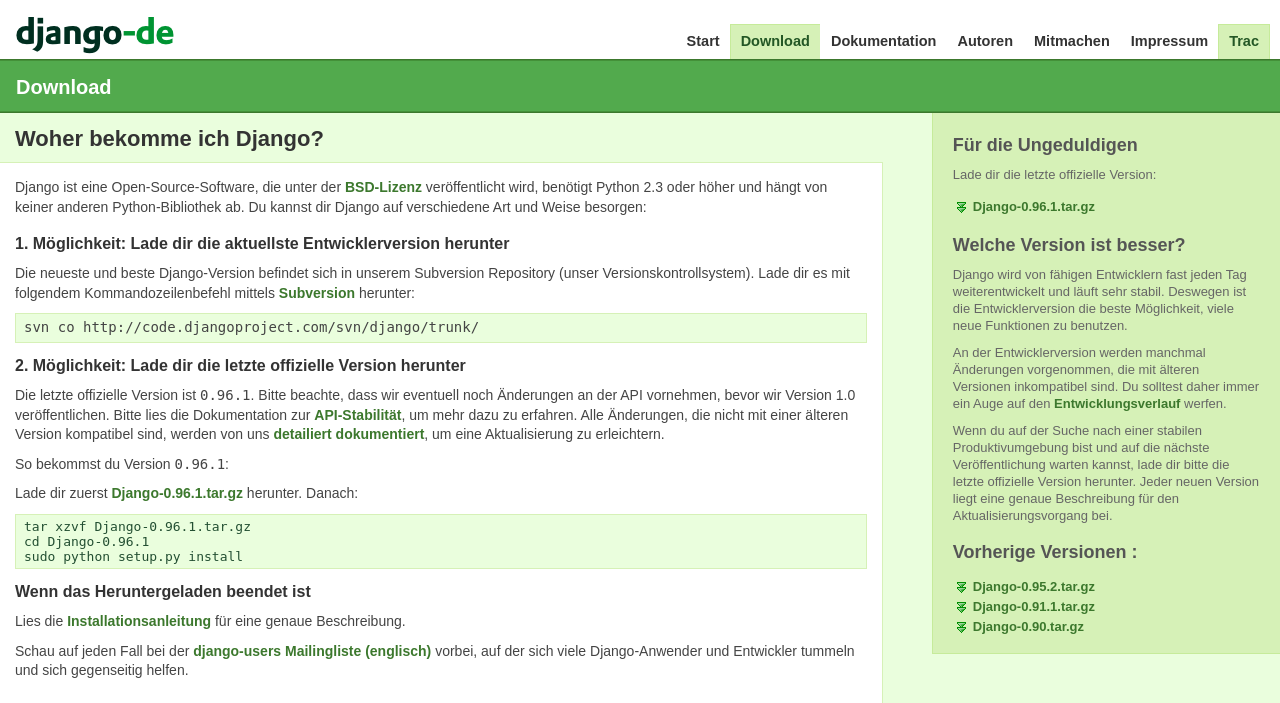
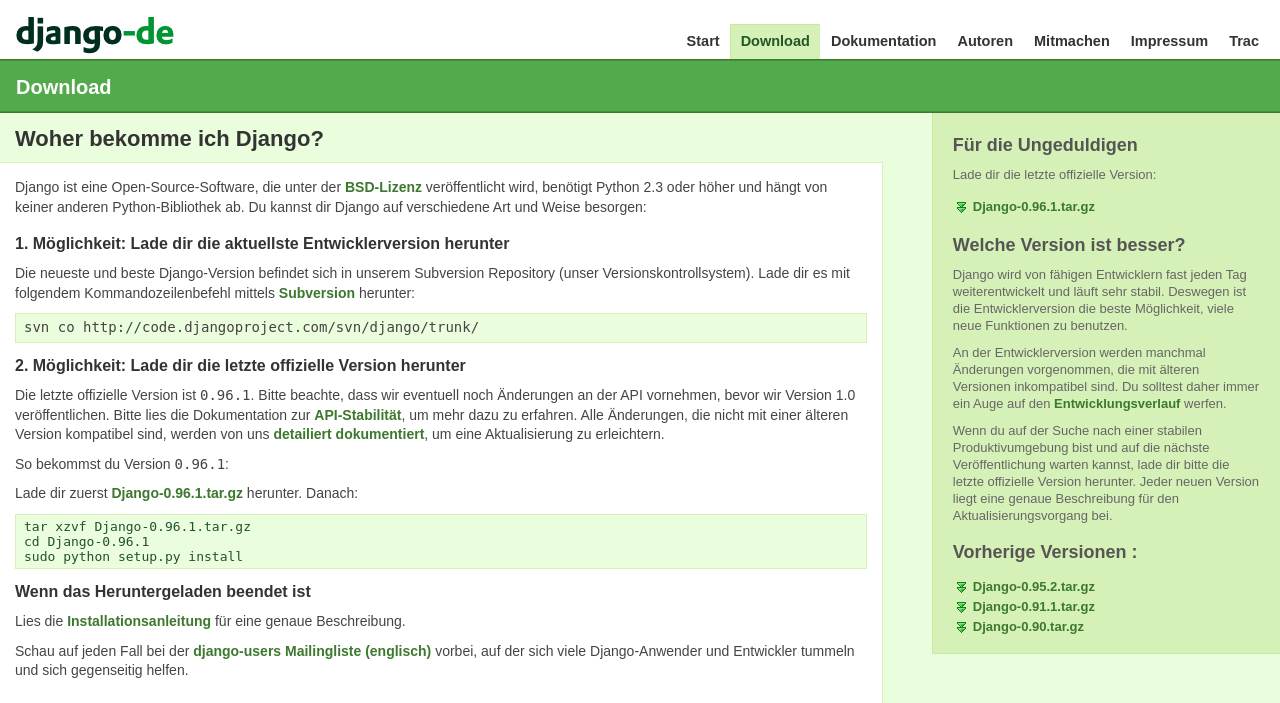
Before and after one commit to jezdez/django-de, a Django app: template django_de/templates/download.html in a window 1280 px wide. Shown: the top 703 px of the page. Run offline with Django 3.2, Linux system fonts and the light colour scheme; the template is opened without the code that fills it, so the values that code supplies are empty; parts of the project's set-up code (start-up, migrations or seed data) failed here and were passed over.

Commit message:
hmpf, trac link war falsch
git-svn-id: https://www.django-de.org/svn/django/site/trunk@167 72ec9c59-00b0-4840-a13a-91ba528515d4

```diff
--- a/django_de/templates/base.html
+++ b/django_de/templates/base.html
@@ -56,7 +56,7 @@
                     </a>
                 </li>
                 <li id="nav-trac">
-                    <a href="/trac/" class="active">
+                    <a href="/trac/">
                         Trac
                     </a>
                 </li>
```
